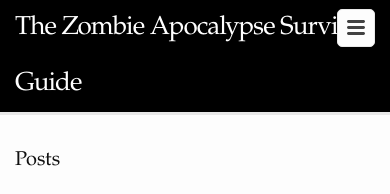
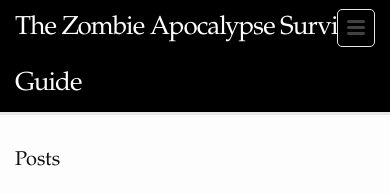
Before and after one commit to mdole/mdole.github.io, a Jekyll site: the page built from index.html, in a window 390 px wide. Shown: the top 194 px of the page. Built offline with Jekyll 4.4.1, drawn with Linux system fonts in a browser that asks for light colours.

Commit message:
fixing mobile nav text color round two

```diff
--- a/_sass/_layout.scss
+++ b/_sass/_layout.scss
@@ -51,11 +51,10 @@
         position: absolute;
         top: 9px;
         right: $spacing-unit / 2;
-        background-color: $background-color;
+        background-color: black;
         border: 1px solid $grey-color-light;
         border-radius: 5px;
         text-align: right;
-        color: black;
 
         .menu-icon {
             display: block;
```
